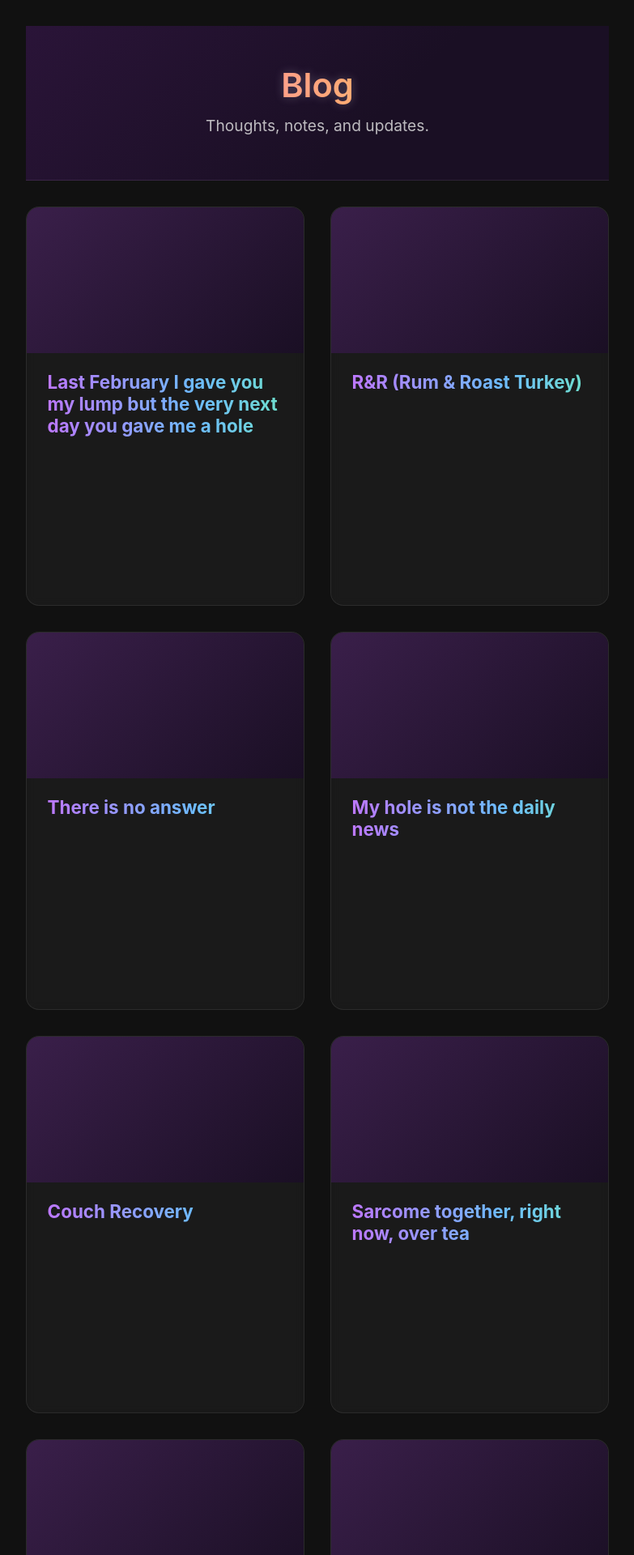
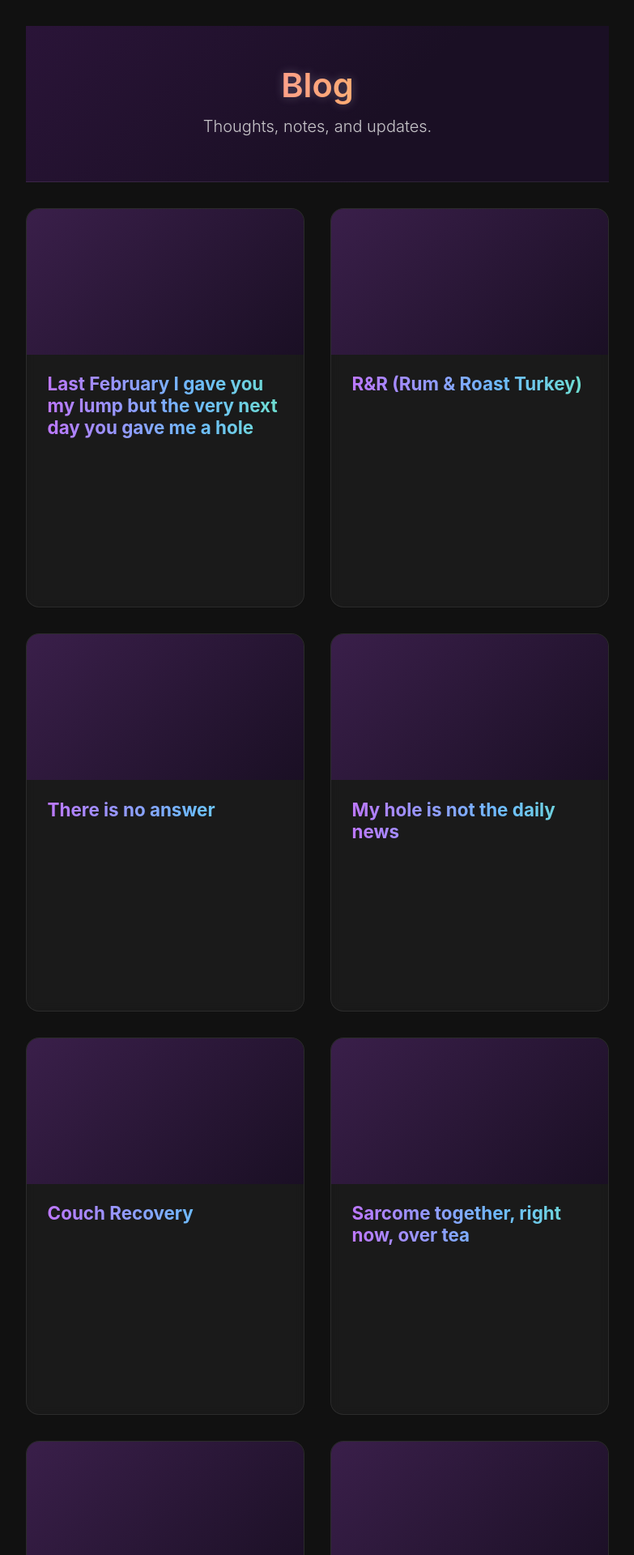
Before and after one commit to Marmitewarlock/suzal, a Jekyll site: the page built from blog.md, in a window 1280 px wide. Shown: the top 1920 px of the page at 81% size, without its empty margins (248-1031 px from the left). Built offline with Jekyll 4.4.1, drawn with Linux system fonts in a browser that asks for light colours.

Commit message:
Update royal-velvet.css

```diff
--- a/assets/css/royal-velvet.css
+++ b/assets/css/royal-velvet.css
@@ -345,6 +345,15 @@ ol {
   opacity: 0.8;
 }
 
+.rv-blog-description {
+  margin-top: 0.6rem;
+  font-size: 1.25rem;
+  font-weight: 300;
+  opacity: 0.85;
+  color: #e8d9ff;
+  text-shadow: 0 0 8px rgba(232, 217, 255, 0.15);
+}
+
 
 /*──────────────────────────────────────────────
   Global Hard Override
```
